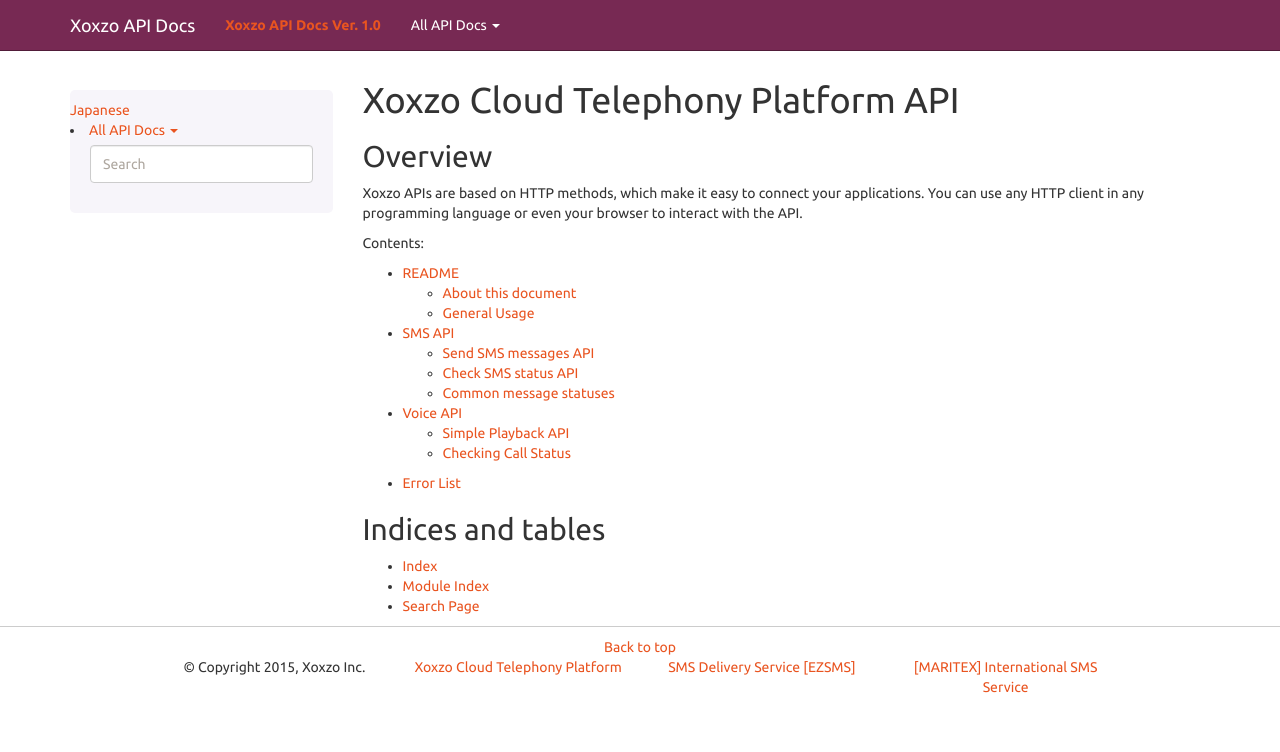
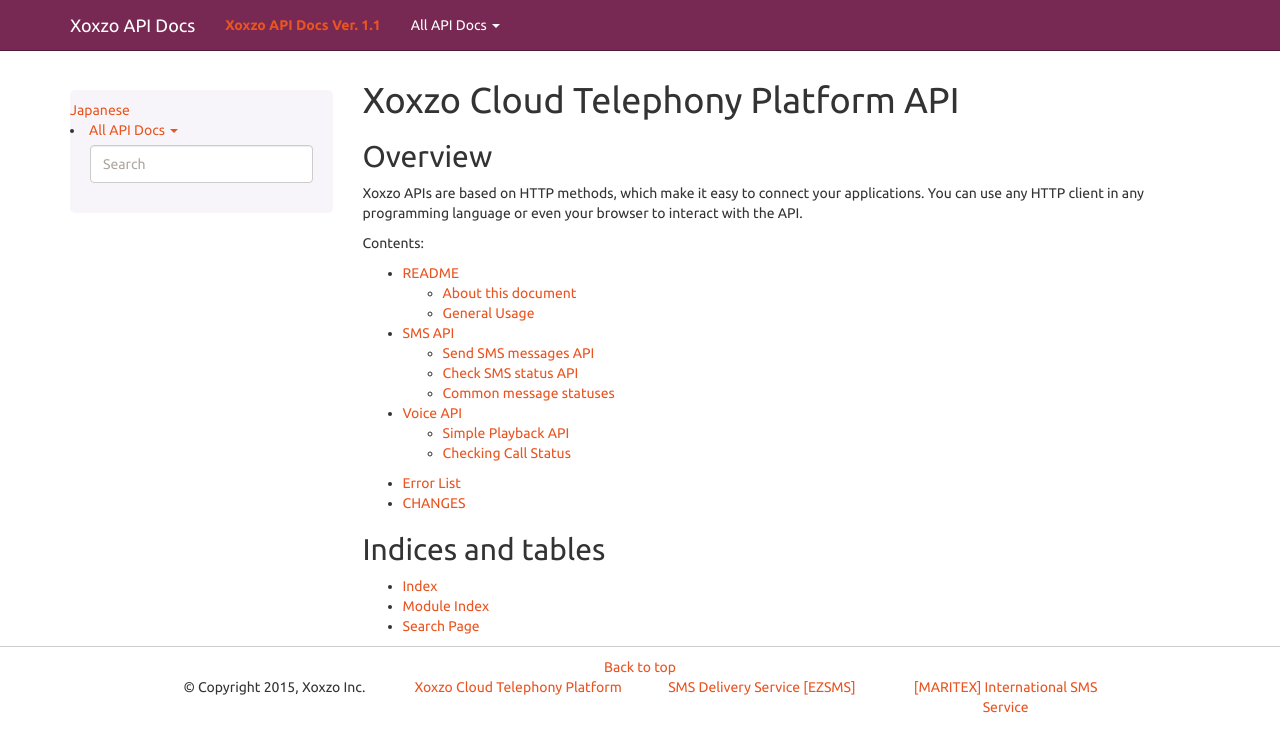
Before and after one commit to xoxzo/docs.xoxzo.com, a Sphinx documentation site: the page built from source/index.rst, in a window 1280 px wide. Shown: the top 752 px of the page. Built offline with Sphinx 7.4.7, drawn with Linux system fonts in a browser that asks for light colours.

```diff
--- a/source/conf.py
+++ b/source/conf.py
@@ -58,9 +58,9 @@ author = 'help@xoxzo.com'
 # built documents.
 #
 # The short X.Y version.
-version = '1.0'
+version = '1.1'
 # The full version, including alpha/beta/rc tags.
-release = '1.0'
+release = '1.1'
 
 # The language for content autogenerated by Sphinx. Refer to documentation
 # for a list of supported languages.
--- a/source/index.rst
+++ b/source/index.rst
@@ -25,6 +25,7 @@ Contents:
     :maxdepth: 1
 
     errors
+    changes
 
 
 Indices and tables
--- a/source/sms.rst
+++ b/source/sms.rst
@@ -33,7 +33,7 @@ The additonal parameters below are for JP specific usage and recipients:
     jp-kddi-sender  Sender ID for au    No          Numeric             Min:10, Max:12              0312341234
     ==============  ==================  ========    =================== =========================== ===================
 
-Please refer to our K-Premium Service FAQ http://help.xoxzo.com/customer/en/portal/articles/2264921--sms-api-the-k-premium-service for more information on the K-Premium Service.
+Please refer to our `K-Premium Service FAQ <http://help.xoxzo.com/customer/en/portal/articles/2264921--sms-api-the-k-premium-service>`_ for more information on the K-Premium Service.
 
 .. note::
    Notes on the **recipient** parameter:
```
Also changed, not shown: source/changes.rst (added, +10 -0 lines), 3 other files.
